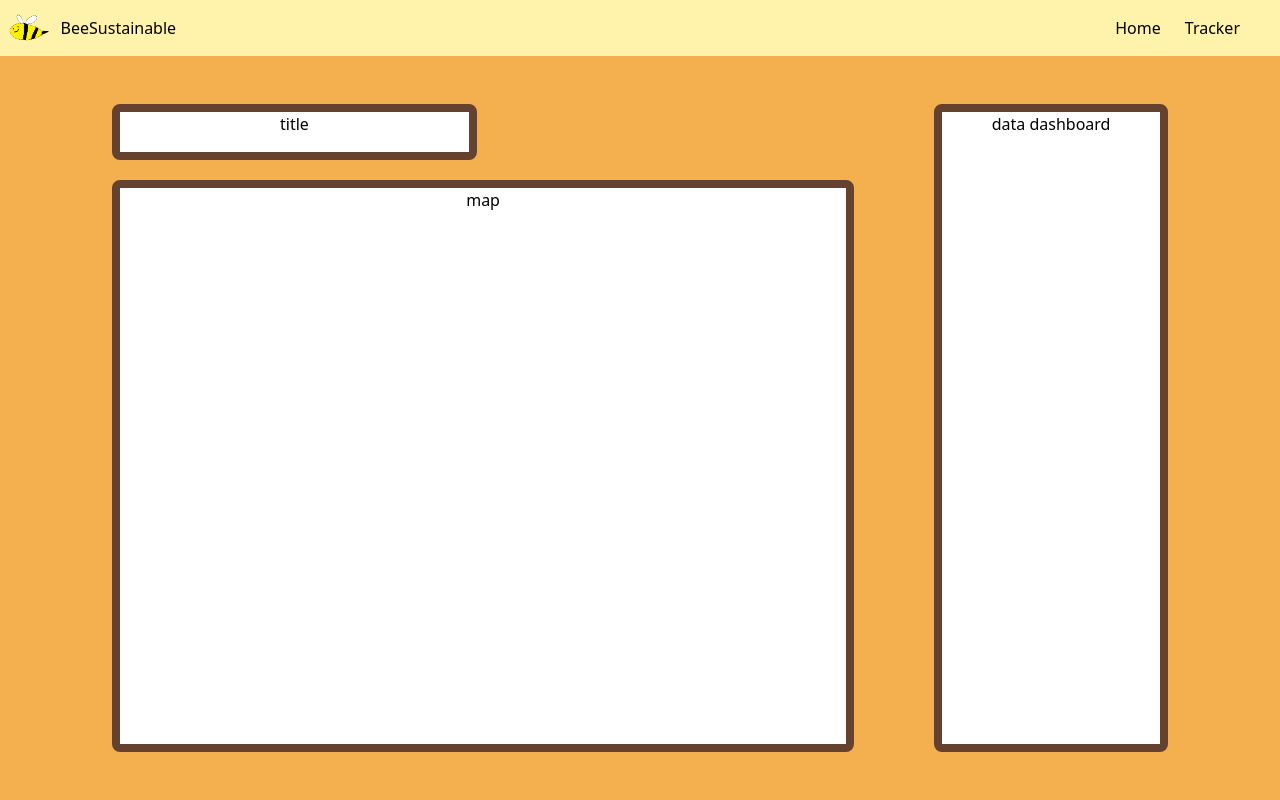
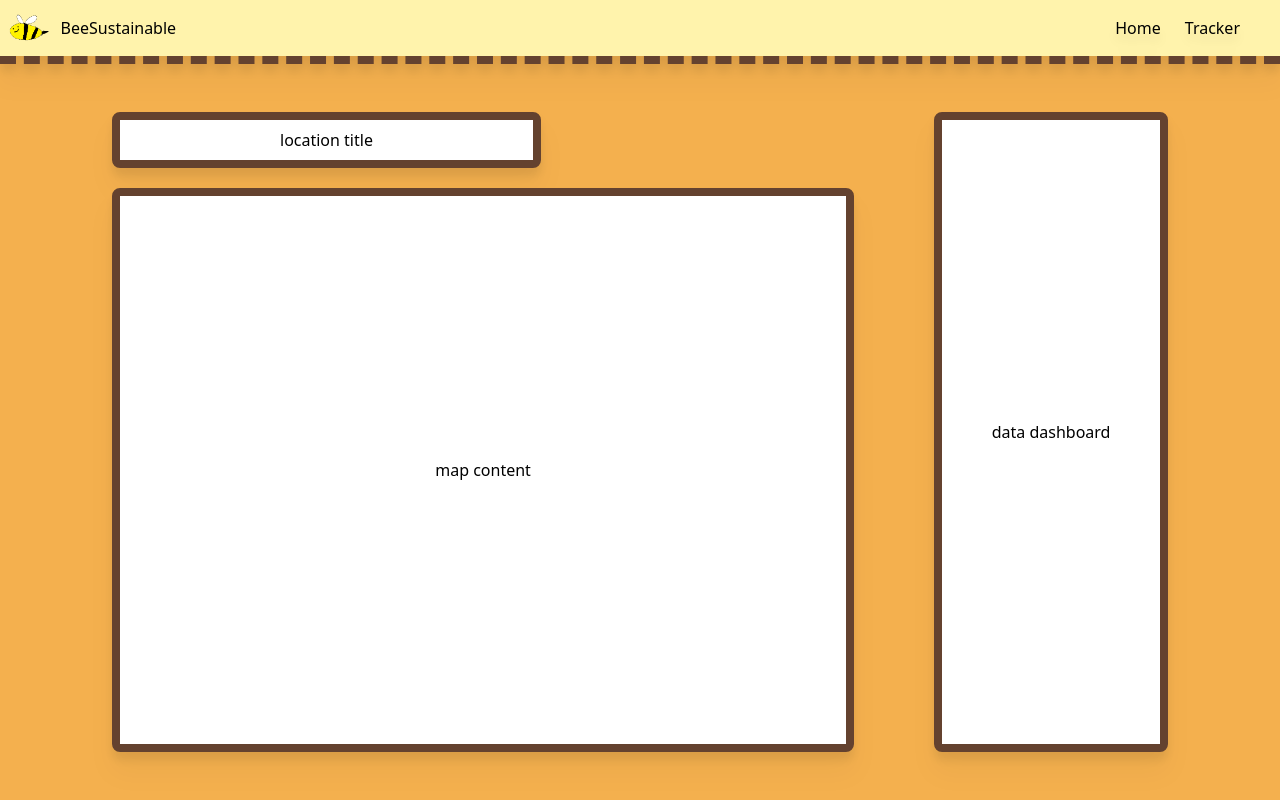
Before and after one commit to ben123-source/beesustainable, a React (Create React App) app: page /tracker in a window 1280 px wide. Built offline with nearby package versions, Linux system fonts and the light colour scheme.

Commit message:
More adjustments

```diff
--- a/src/Navbar.js
+++ b/src/Navbar.js
@@ -1,25 +1,37 @@
 import { useNavigate } from "react-router-dom";
-import logo from './/bee.png';
+import logo from ".//bee.png";
 
 const Navbar = () => {
 	const navigate = useNavigate();
 
-    return(
-        <div>
-            <div className='bg-[#FFF3AC] w-screen h-14 flex justify-between items-center'>
-                <div className='flex items-center h-full ml-2'>
-                    <img src={logo} alt="beelogo" className="h-1/2"/>
-                    <button onClick={() => navigate("/")} className='hover:underline-dashed text-black hover:cursor-pointer ml-3'>BeeSustainable</button>
+	return (
+		<div class="border-[#64422F] border-b-8 border-dashed drop-shadow-xl">
+			<div className="bg-[#FFF3AC] w-screen h-14 flex justify-between items-center">
+				<div className="flex items-center h-full ml-2">
+					<img src={logo} alt="beelogo" className="h-1/2" />
+					<button
+						onClick={() => navigate("/")}
+						className="hover:underline-dashed text-black hover:cursor-pointer ml-3">
+						BeeSustainable
+					</button>
 				</div>
-                <div className='flex items-center justify-center gap-4 mr-6'>
-                    <ul className='flex gap-6 mr-4'>
-                        <button onClick={() => navigate("/")} className='hover:underline-dashed text-black hover:cursor-pointer'>Home</button>
-                        <button onClick={() => navigate("/tracker")} className='hover:underline-dashed text-black hover:cursor-pointer'>Tracker</button>
+				<div className="flex items-center justify-center gap-4 mr-6">
+					<ul className="flex gap-6 mr-4">
+						<button
+							onClick={() => navigate("/")}
+							className="hover:underline-dashed text-black hover:cursor-pointer drop-shadow-xl">
+							Home
+						</button>
+						<button
+							onClick={() => navigate("/tracker")}
+							className="hover:underline-dashed text-black hover:cursor-pointer drop-shadow-xl">
+							Tracker
+						</button>
 					</ul>
 				</div>
 			</div>
 		</div>
-    )
-}
+	);
+};
 
 export default Navbar;
--- a/src/Tracker.js
+++ b/src/Tracker.js
@@ -6,15 +6,15 @@ const Tracker = () => {
 			<Navbar />
 			<div class="flex grow basis-full px-28 py-12 justify-between gap-20 ">
 				<div class="basis-4/5 flex flex-col gap-5 text-center ">
-					<div class="px-40 self-start bg-white grow-1 basis-14 border-[#64422F] border-8 rounded-lg">
-						<div>title</div>
+					<div class="px-40 self-start bg-white grow-1 basis-14 border-[#64422F] border-8 rounded-lg drop-shadow-xl flex">
+						<div class="justify-center self-center">location title</div>
 					</div>
-					<div class="bg-white grow basis-96 border-[#64422F] border-8 rounded-lg">
-						map
+					<div class="flex bg-white grow basis-96 border-[#64422F] border-8 rounded-lg drop-shadow-xl justify-center">
+						<div class="self-center grow">map content</div>
 					</div>
 				</div>
-				<div class="bg-white basis-1/4 text-center block border-[#64422F] border-8 rounded-lg">
-					data dashboard
+				<div class="flex bg-white basis-1/4 text-center block border-[#64422F] border-8 rounded-lg drop-shadow-xl">
+					<div class="self-center grow">data dashboard</div>
 				</div>
 			</div>
 		</div>
```
Lines whose indentation alone changed are shown as unchanged.
